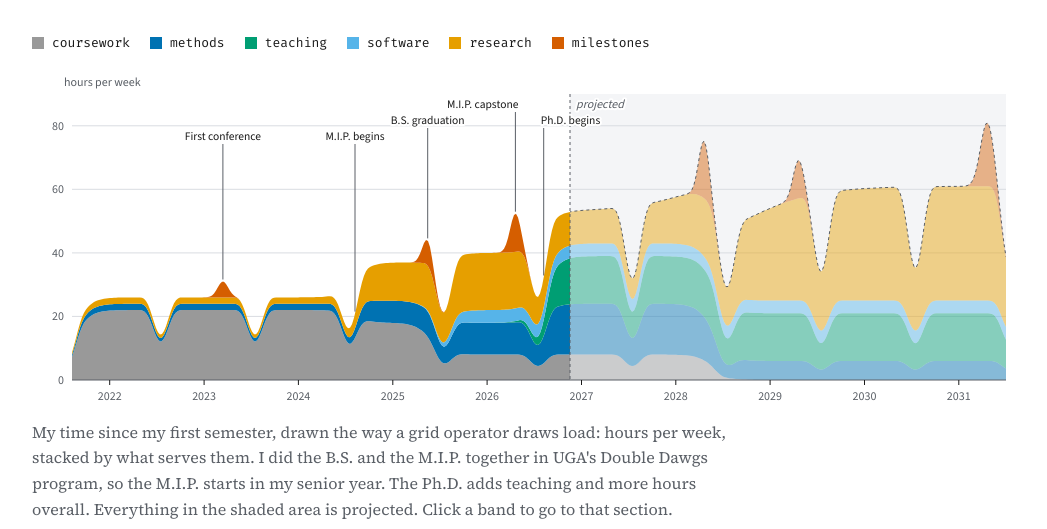
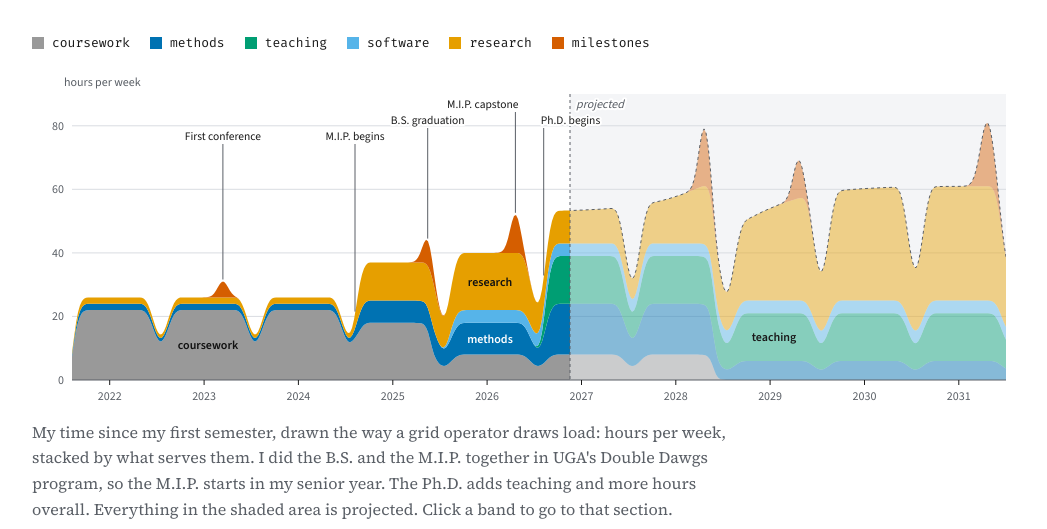
Before and after one commit to ani-sdhu/Website, a plain HTML site: page index.html in a window 1280 px wide. Shown: the part 262-791 px from the top of the page, without its empty margins (116-1163 px from the left). Drawn offline with nearby package versions, Linux system fonts and the light colour scheme.

Commit message:
Teaching starts with the Ph.D.; label bands directly
Co-Authored-By: Claude Opus 5.5 <noreply@anthropic.com>
Claude-Session: https://claude.ai/code/session_01EK45k6sFjaWVFGKx49TiBy

```diff
--- a/assets/css/style.css
+++ b/assets/css/style.css
@@ -124,6 +124,8 @@ h1 {
 .plot .proj-text { fill: var(--text-2); font-style: italic; }
 .plot .leader { stroke: var(--text-2); stroke-width: 1; }
 .plot .event { font-size: 11.5px; }
+.plot text.blabel { font-size: 12px; font-weight: 600; pointer-events: none; }
+.plot.focus text.blabel { opacity: .35; }
 .plot .cross { stroke: var(--ink); stroke-width: 1; stroke-dasharray: 2 3; pointer-events: none; }
 .plot .event, .plot .proj-text, .plot .readout { paint-order: stroke; stroke: var(--bg); stroke-width: 4px; stroke-linejoin: round; }
 .plot .note { font-style: italic; }
--- a/assets/js/site.js
+++ b/assets/js/site.js
@@ -29,7 +29,7 @@
   function plogis(x) { return 1 / (1 + Math.exp(-x)); }
   function term(t) { return 1 - 0.45 * Math.pow(Math.max(0, Math.cos(2 * Math.PI * (t - 0.54))), 4); }
   function peak(t, at, h, w) { return h * Math.exp(-Math.pow((t - at) / (w || 0.08), 2)); }
-  function on(t, a, b) { return plogis(12 * (t - a)) - plogis(12 * (t - (b === undefined ? Infinity : b))); }
+  function on(t, a, b) { return plogis(40 * (t - a)) - plogis(40 * (t - (b === undefined ? Infinity : b))); }
   function load(t) {
     var k = term(t);
     return {
@@ -125,6 +125,32 @@
       var ex = f1(X(ev.at)), ly = rowY(ev.row), dx = ev.anchor === "end" ? 3 : ev.anchor === "start" ? -3 : 0;
       o += '<path class="leader" d="M' + ex + " " + (ly + 4) + "V" + f1(Y(sum) - 2) + '"/>';
       o += '<text class="event" x="' + f1(ex + dx) + '" y="' + ly + '" text-anchor="' + ev.anchor + '">' + (small ? ev.brief : ev.text) + "</text>";
+    });
+    // direct labels: each band's name sits where that band is thickest across the label's width.
+    // Prefer the observed side, where the fill is solid; fall back to the projected side.
+    var INK = { coursework: "#111", methods: "#fff", teaching: "#111", software: "#111", research: "#111" };
+    var cut = Math.round((nx - m.l) / pw * N);
+    BANDS.forEach(function (b, k) {
+      if (b === "milestones") return;
+      var half = Math.ceil((b.length * 6.6 + 10) / 4);
+      function search(from, to) {
+        var best = null, bestT = 0;
+        for (var c = Math.max(from, half + 4); c <= Math.min(to, N - half - 4); c++) {
+          var thin = Infinity;
+          for (var j = c - half; j <= c + half; j++) {
+            var lo = k ? cum[j][BANDS[k - 1]] : 0;
+            thin = Math.min(thin, (cum[j][b] - lo) / TOP * ph);
+          }
+          if (thin > bestT) { bestT = thin; best = c; }
+        }
+        return bestT >= 13 ? best : null;
+      }
+      var at = search(0, cut - half - 2), past = at !== null;
+      if (!past) at = search(cut + half + 2, N);
+      if (at === null) return;
+      var lo = k ? cum[at][BANDS[k - 1]] : 0, mid = (lo + cum[at][b]) / 2;
+      o += '<text class="blabel" x="' + f1(X(ts[at])) + '" y="' + f1(Y(mid) + 4) + '" text-anchor="middle" style="fill:' +
+        (past ? INK[b] : "var(--text)") + '">' + b + "</text>";
     });
     o += '<path class="cross" id="cross" d="" visibility="hidden"/><text class="readout" id="readout" visibility="hidden"></text>';
 
--- a/index.html
+++ b/index.html
@@ -52,7 +52,7 @@
         <summary>see the code!</summary>
         <pre class="src"><code>wk   &lt;- seq(2021.6, 2031.5, by = 1/52)                       <span class="cm"># every week since my first semester</span>
 term &lt;- 1 - 0.45 * pmax(0, cos(2 * pi * (wk - 0.54)))^4         <span class="cm"># summers run light</span>
-on   &lt;- function(a, b = Inf) plogis(12 * (wk - a)) - plogis(12 * (wk - b))
+on   &lt;- function(a, b = Inf) plogis(40 * (wk - a)) - plogis(40 * (wk - b))
 peak &lt;- function(at, h, w = 0.08) h * exp(-((wk - at) / w)^2)
 load &lt;- cbind(                                                    <span class="cm"># hours per week, by what serves them</span>
   coursework = term * (22 * on(2021.6, 2024.6) + 18 * on(2024.6, 2025.4) + 8 * on(2025.4, 2028.4)),
```
